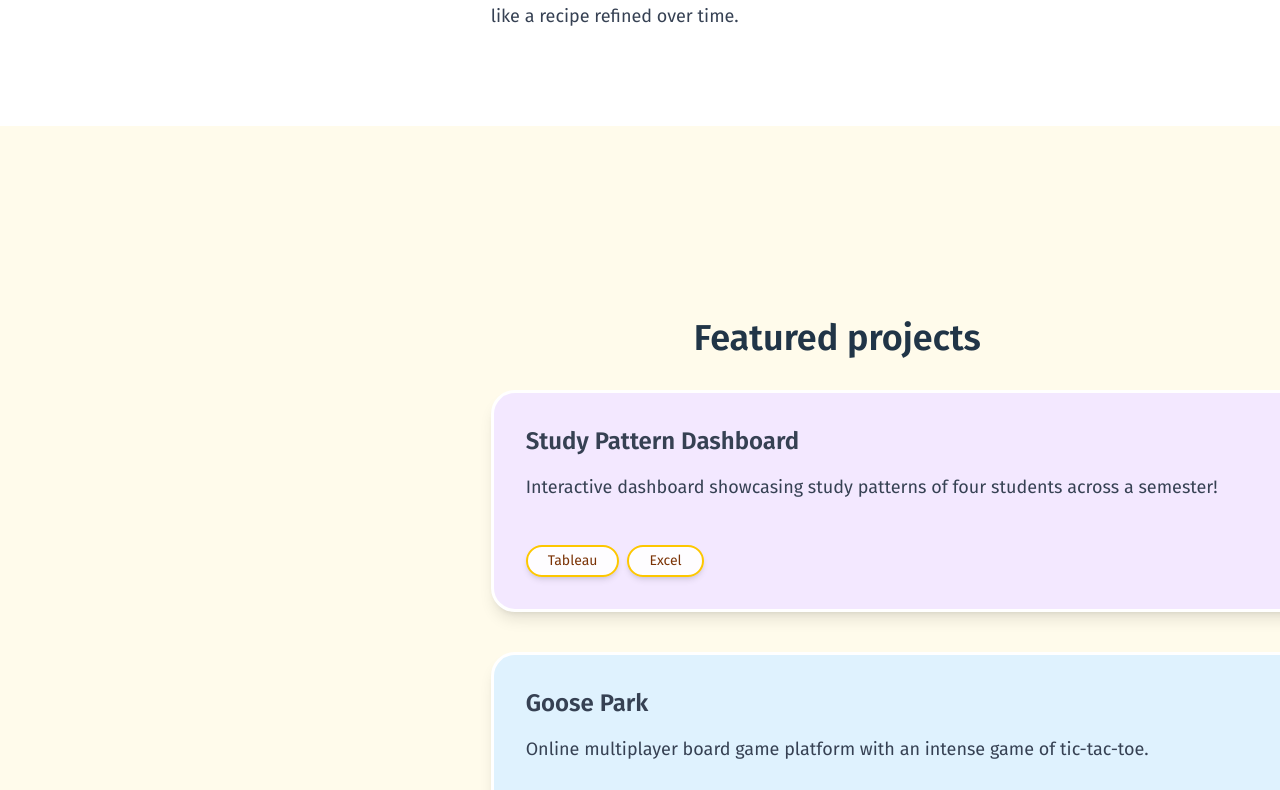
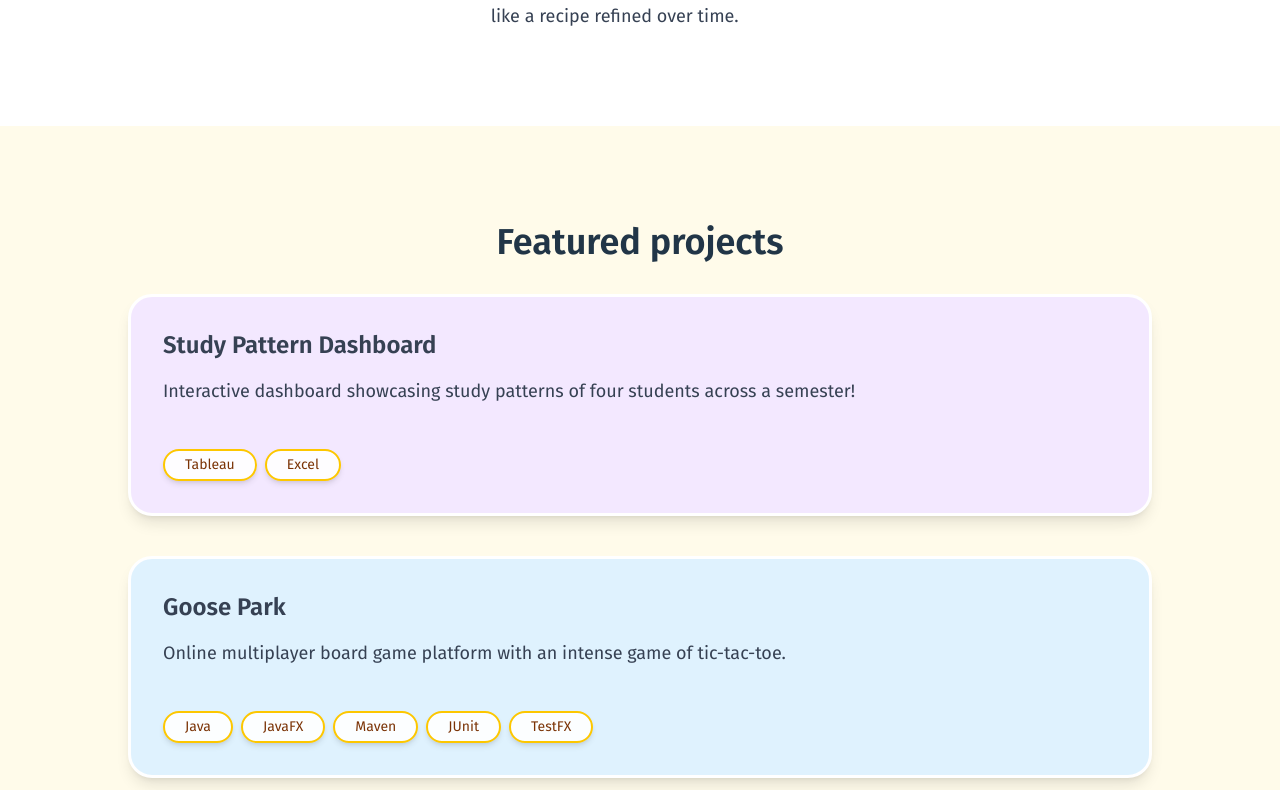
Before and after one commit to ca-Stella/ca-stella.github.io, a React (Vite) app: page / in a window 1280 px wide. Shown: the part 1250-2040 px from the top of the page. Built offline with nearby package versions, Linux system fonts and the light colour scheme; a web font is replaced by a local one.

Commit message:
Fix formatting bug on large screens

```diff
--- a/src/components/Projects.tsx
+++ b/src/components/Projects.tsx
@@ -7,7 +7,6 @@ import { useState } from "react";
 import Cognia from "../projects/Cognia";
 import StudyDashboard from "../projects/StudyDashboard";
 import ComingSoon from "../projects/ComingSoon";
-import { Section } from "../layout/Section";
 import GoosePark from "../projects/GoosePark";
 
 export default function Projects() {
@@ -69,9 +68,9 @@ export default function Projects() {
   };
   // TODO: Add project
   return (
-      <Section
+      <section
         id="projects"
-        className="pb-36 flex flex-col items-center sm:px-24 md:px-12 -mb-24"
+        className="pb-36 items-center sm:px-24 md:px-12 xl:px-0 -mb-24"
       >
         <motion.div
           className="max-w-6xl mt-24 mb-8 text-center"
@@ -100,8 +99,7 @@ export default function Projects() {
             //   className="block"
             // >
             return (
-              <div key={project.slug} className="col-span-full sm:w-full max-w-[80vw] min-w-[80vw]
-              ">
+              <div key={project.slug} className="col-span-full w-full max-w-[80vw] min-w-[80vw]">
                 <motion.div
                   key={i}
                   className={`${project.bgColor} p-8 rounded-3xl border-3 border-white shadow-lg z-10 relative`}
@@ -174,6 +172,6 @@ export default function Projects() {
             );
           })}
         </motion.div>
-      </Section>
+      </section>
   );
 }
--- a/src/layout/Section.tsx
+++ b/src/layout/Section.tsx
@@ -17,7 +17,7 @@ export function Section({ title, children, className = "", id }: SectionProps) {
     >
       <motion.div layout className="max-w-5xl grid xl:grid-cols-6 xl:gap-0 xl:max-w-7xl gap-8 items-center justify-center w-full py-24">
         <motion.div layout
-          className="max-w-5xl w-full px-12 xl:col-span-2 text-center xl:text-end"
+          className="max-w-5xl w-full px-12 xl:col-span-2 text-center"
           initial={{ scale: 0 }}
           whileInView={{ scale: 1 }}
           transition={{ type:"spring", bounce: 0.5, duration: 1, ease: "easeOut" }}
@@ -25,7 +25,7 @@ export function Section({ title, children, className = "", id }: SectionProps) {
           {title && (
             /* If title exists, render */
 
-            <h5 className="text-4xl font-semibold">{title}</h5>
+            <h5 className="text-4xl font-semibold  xl:text-end">{title}</h5>
           )}
         </motion.div>
         <motion.div
```
